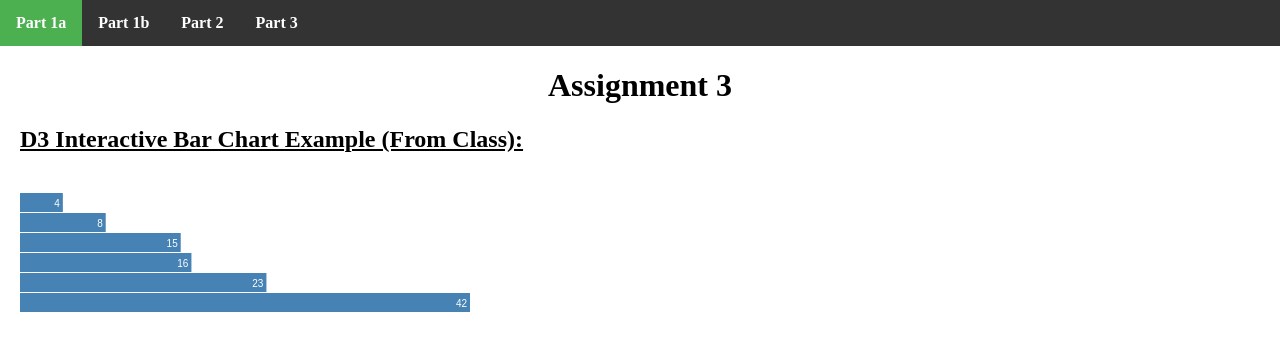
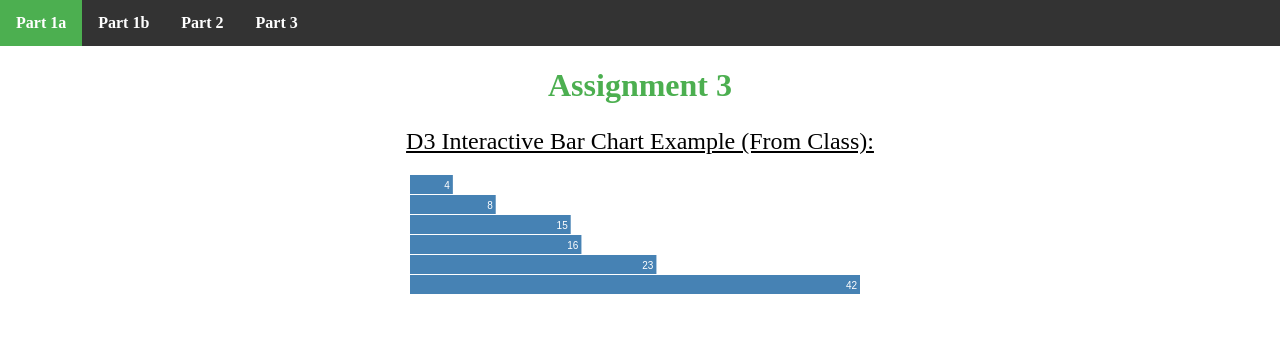
Before and after one commit to msichterman/states-population-and-gdp-visualizer, a website: page index.html in a window 1280 px wide. Drawn offline with nearby package versions, Linux system fonts and the light colour scheme.

Commit message:
Fixed home page and adjusted links

```diff
--- a/index.html
+++ b/index.html
@@ -33,8 +33,10 @@
       </ul>
     </nav>
     <h1 class="heading">Assignment 3</h1>
-    <h2 class="subheading">D3 Interactive Bar Chart Example (From Class):</h2>
-    <svg class="chart"></svg>
+    <p class="subheading">D3 Interactive Bar Chart Example (From Class):</p>
+    <div id="container">
+      <svg class="chart" />
+    </div>
     <script type="text/javascript" src="script.js"></script>
   </body>
 </html>
--- a/part1_a/part1_a.css
+++ b/part1_a/part1_a.css
@@ -17,6 +17,7 @@ body {
 }
 
 .heading {
+  color: #4caf50;
   text-align: center;
 }
 
--- a/part1_b/part1_b.css
+++ b/part1_b/part1_b.css
@@ -17,6 +17,7 @@ body {
 }
 
 .heading {
+  color: #4caf50;
   text-align: center;
 }
 
--- a/part2/part2.css
+++ b/part2/part2.css
@@ -17,6 +17,7 @@ body {
 }
 
 .heading {
+  color: #4caf50;
   text-align: center;
 }
 
--- a/part3/part3.css
+++ b/part3/part3.css
@@ -17,6 +17,7 @@ body {
 }
 
 .heading {
+  color: #4caf50;
   text-align: center;
 }
 .subheading {
--- a/script.js
+++ b/script.js
@@ -4,9 +4,7 @@ var barHeight = 20;
 
 var x = d3.scale.linear().range([0, width]);
 
-var chart = d3
-  .select(".chart")
-  .attr("width", width + margin.left + margin.right);
+var chart = d3.select(".chart");
 
 var allgroup = chart
   .append("g")
--- a/style.css
+++ b/style.css
@@ -2,23 +2,34 @@ body {
   margin: 0;
 }
 .heading {
+  color: #4caf50;
   text-align: center;
 }
 .subheading {
-  margin-left: 20px;
+  text-align: center;
+  margin-bottom: 0;
+  font-size: 24px;
   text-decoration: underline;
 }
 .chart rect {
   fill: steelblue;
 }
+
 .chart text {
   fill: white;
   font: 10px sans-serif;
   text-anchor: end;
 }
 
-.chart {
-  margin: 0 auto;
+div#container {
+  width: 500px;
+  height: 200px;
+  margin: auto;
+}
+
+svg {
+  width: 100%;
+  height: 100%;
 }
 
 ul {
```
Also changed, not shown: part1_a/index.html (+1 -1 lines), part1_b/index.html (+1 -3 lines), part2/index.html (+1 -3 lines), part3/index.html (+1 -3 lines).
